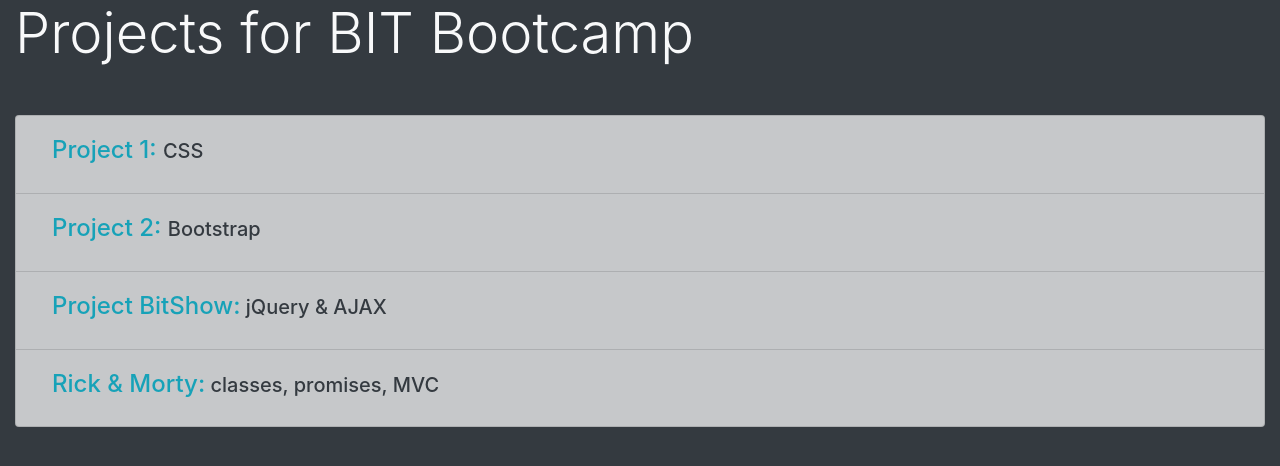
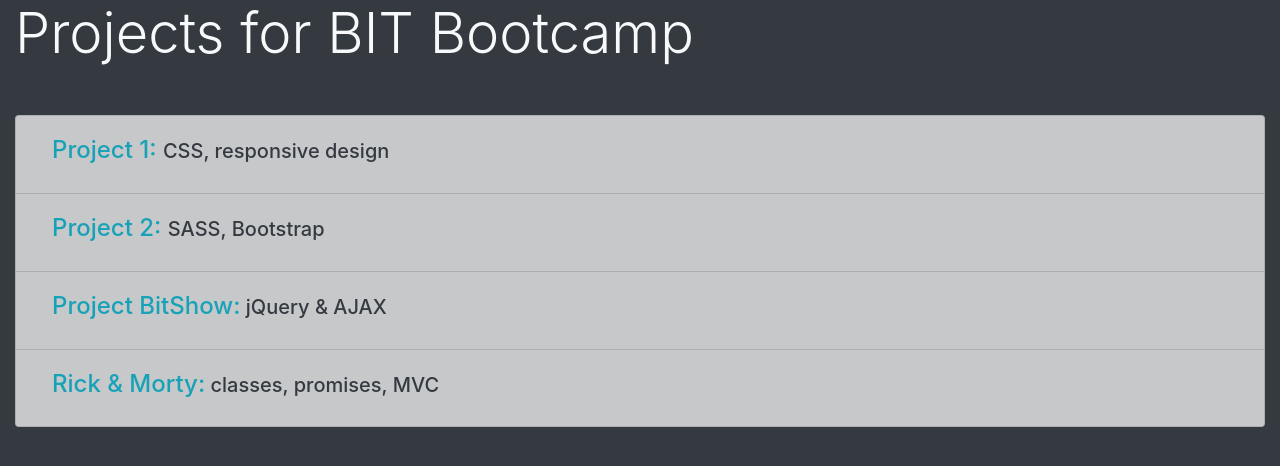
Before and after one commit to Sonya-M/Sonya-M.github.io, a plain HTML site: page index.html in a window 1280 px wide. Drawn offline with nearby package versions, Linux system fonts and the light colour scheme.

Commit message:
modified project descriptions

```diff
--- a/index.html
+++ b/index.html
@@ -23,10 +23,10 @@
                 <li class="list-group-item list-group-item-action list-group-item-dark "><a
                         class="nav-link h5 text-dark" href="./CSS_project1/index.html"><span class="h4 text-info">
                             Project 1:
-                        </span>CSS</a></li>
+                        </span>CSS, responsive design</a></li>
                 <li class="list-group-item list-group-item-action list-group-item-dark"><a class="nav-link h5 text-dark"
                         href="./Bootstrap_project1/index.html"><span class="h4 text-info">Project 2:
-                        </span>Bootstrap</a>
+                        </span>SASS, Bootstrap</a>
                 </li>
                 <li class="list-group-item list-group-item-action list-group-item-dark"><a class="nav-link h5 text-dark"
                         href="./Project_BitShow/index.html"><span class="h4 text-info">Project BitShow:</span> jQuery &
```
